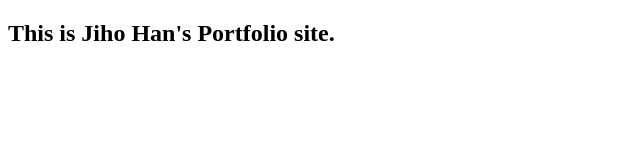
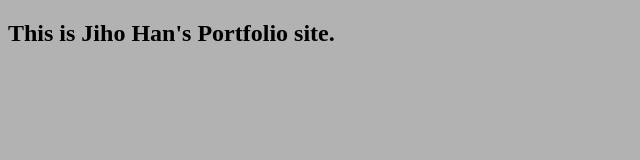
Before and after one commit to jihohannma/Portfolio, a plain HTML site: page index.html in a window 1280 px wide. Shown: the whole page, without its empty margins (0-640 px from the left). Drawn offline with Linux system fonts and the light colour scheme.

Commit message:
added css file

```diff
--- /dev/null
+++ b/css/style.css
@@ -0,0 +1,3 @@
+body {
+    background: rgba(0,0,0,0.3);
+}
--- a/index.html
+++ b/index.html
@@ -7,10 +7,12 @@
     <meta name="description" content="This is my Portfolio site">
     <meta name="viewport" content="width=device-width, initial-scale=1.0">
     <meta http-equiv="X-UA-Compatible" content="IE=edge">
+    <link href="css/style.css" rel="stylesheet"  type="text/css">
 </head>
 
 <body>
     <h2>This is Jiho Han's Portfolio site.</h2>
+
 </body>
 
 </html>
```
